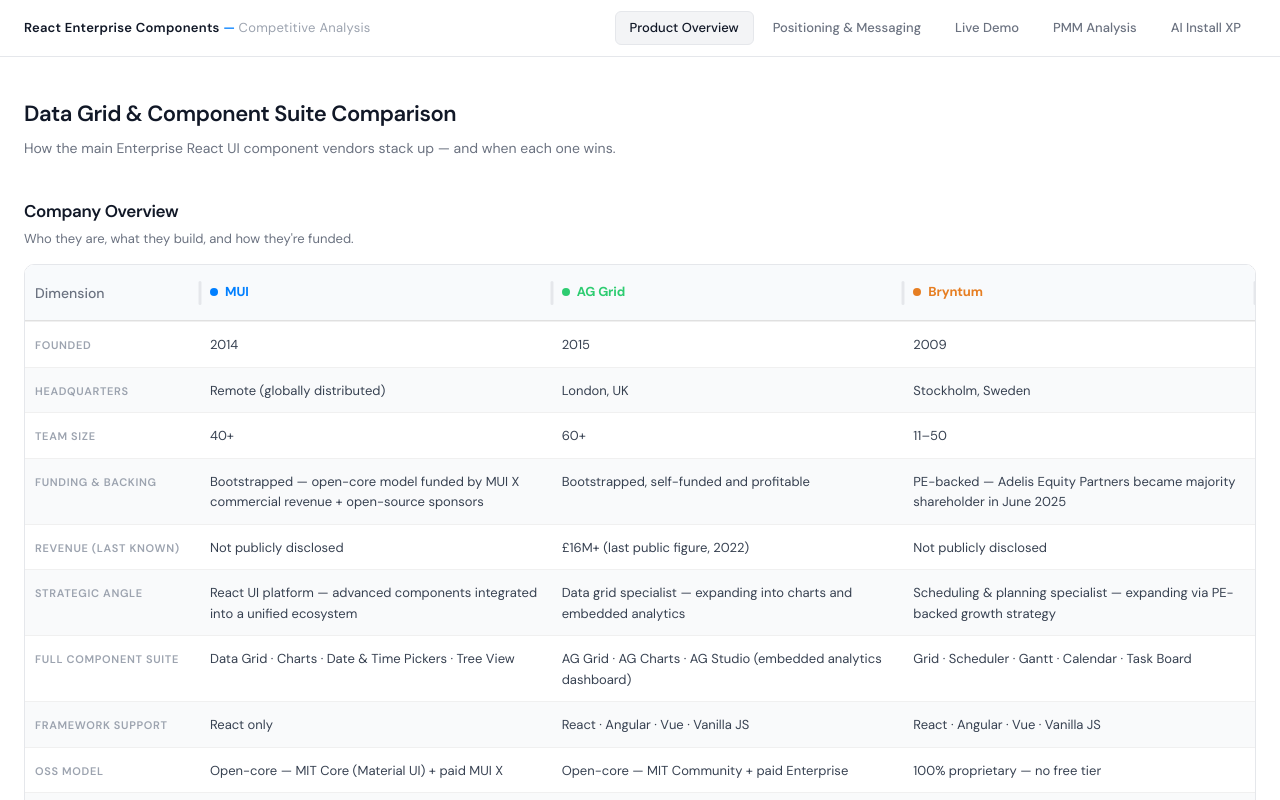
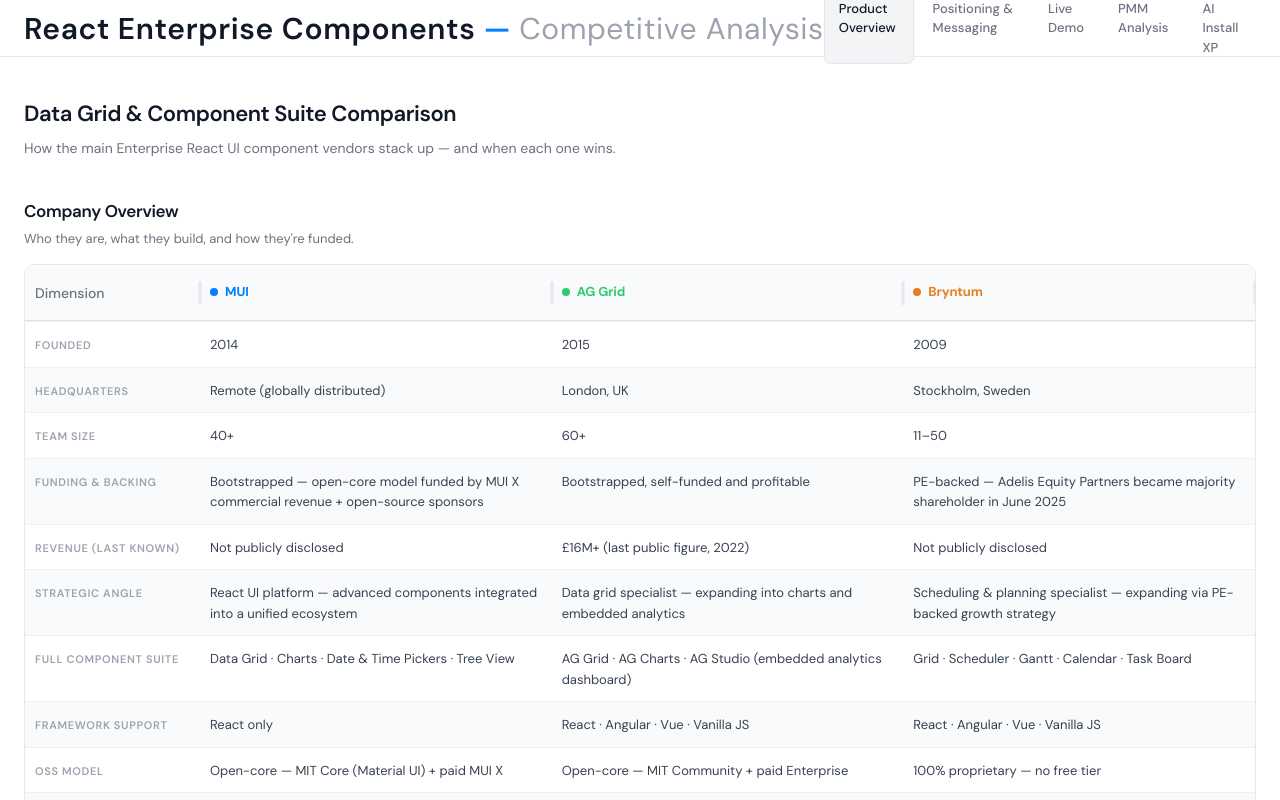
Before and after one commit to LaureBrosseau/react-ui-components-comparison, a React (Vite) app: page / in a window 1280 px wide. Shown: the top 800 px of the page. Built offline with nearby package versions, Linux system fonts and the light colour scheme; what ag-grid-community would draw is missing.

Commit message:
font size change 2

```diff
--- a/src/App.jsx
+++ b/src/App.jsx
@@ -27,7 +27,7 @@
         height: '56px',
       }}>
         <span style={{
-          fontSize: '13px',
+          fontSize: '30px',
           fontWeight: '600',
           color: '#111827',
           letterSpacing: '0.02em',
```
